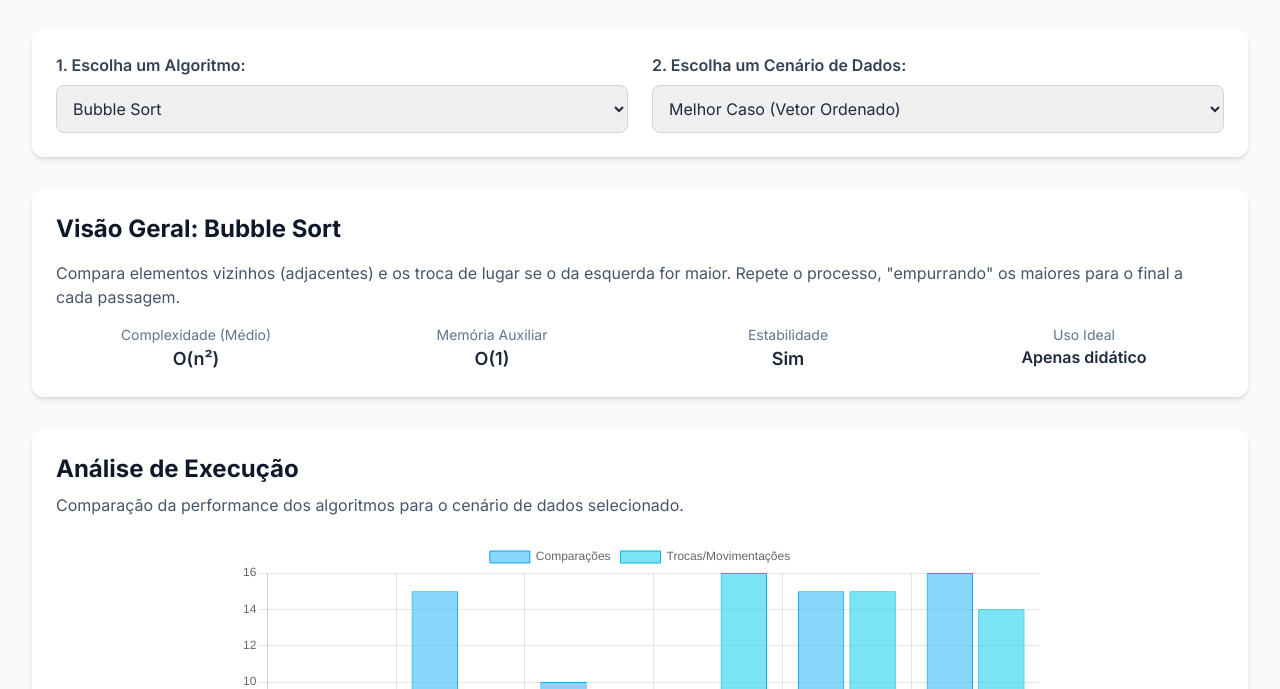
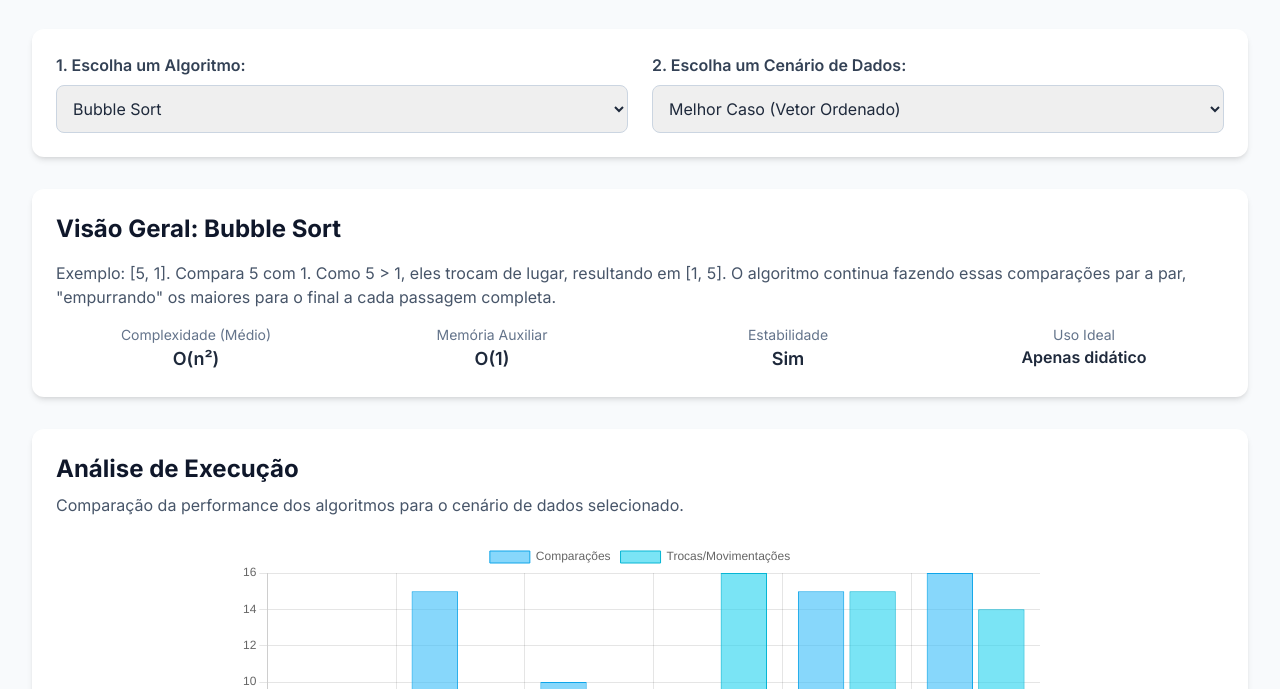
Before and after one commit to angelo-estanislau/Estudos-Algoritmos-de-Ordena-o, a plain HTML site: page index.html in a window 1280 px wide. Shown: the part 111-800 px from the top of the page. Drawn offline with nearby package versions, Linux system fonts and the light colour scheme.

Commit message:
Update index.html

```diff
--- a/index.html
+++ b/index.html
@@ -123,42 +123,42 @@
     <script>
         const algorithmData = {
             'Bubble Sort': {
-                idea: 'Compara elementos vizinhos (adjacentes) e os troca de lugar se o da esquerda for maior. Repete o processo, "empurrando" os maiores para o final a cada passagem.',
+                idea: 'Exemplo: [5, 1]. Compara 5 com 1. Como 5 > 1, eles trocam de lugar, resultando em [1, 5]. O algoritmo continua fazendo essas comparações par a par, "empurrando" os maiores para o final a cada passagem completa.',
                 complexity: 'O(n²)',
                 space: 'O(1)',
                 stability: 'Sim',
                 usecase: 'Apenas didático'
             },
             'Selection Sort': {
-                idea: 'Varre a lista para encontrar o índice do menor elemento. Ao final da varredura, troca esse menor com o elemento que está no início da parte não ordenada.',
+                idea: 'Exemplo: [5, 1, 4]. O algoritmo varre a lista inteira e descobre que 1 é o menor. Então, ele troca o 1 com o 5 (o primeiro elemento). A lista fica [1, 5, 4]. Na próxima passagem, ele ignora o 1 e repete o processo.',
                 complexity: 'O(n²)',
                 space: 'O(1)',
                 stability: 'Não',
                 usecase: 'Custo de escrita alto'
             },
             'Insertion Sort': {
-                idea: 'Pega um elemento (chave) e o compara com os da sub-lista ordenada à esquerda, deslocando os maiores para a direita até encontrar a posição correta para inserir a chave.',
+                idea: 'Exemplo: [5, 1, 4]. Pega o 1. Compara com 5. Como 1 < 5, o 5 é deslocado para a direita. O 1 é inserido no espaço aberto, ficando [1, 5, 4]. Depois, pega o 4. Compara com 5 (desloca), compara com 1 (para), e insere o 4.',
                 complexity: 'O(n²)',
                 space: 'O(1)',
                 stability: 'Sim',
                 usecase: 'Listas pequenas ou quase ordenadas'
             },
             'Merge Sort': {
-                idea: 'Divide o vetor ao meio recursivamente e depois combina (intercala) os sub-vetores, comparando o primeiro elemento de cada um e movendo o menor para o vetor auxiliar.',
+                idea: 'Exemplo: [5, 1, 4, 8]. Divide em [5, 1] e [4, 8]. Divide de novo em [5], [1] e [4], [8]. Agora, intercala: [1, 5] e [4, 8]. Finalmente, intercala as duas metades: compara 1 com 4 (pega 1), 5 com 4 (pega 4), 5 com 8 (pega 5), e pega o 8.',
                 complexity: 'O(n log n)',
                 space: 'O(n)',
                 stability: 'Sim',
                 usecase: 'Estabilidade e tempo garantido'
             },
             'Quick Sort': {
-                idea: 'Escolhe um "pivô". Compara cada elemento com o pivô e os troca de lado para particionar o vetor, colocando menores à esquerda e maiores à direita.',
+                idea: 'Exemplo: [5, 1, 7, 4] com pivô=4. Compara 5 com 4 (5>4). Compara 1 com 4 (1<4, troca com 5). Compara 7 com 4 (7>4). Ao final, o vetor é particionado em [1, 4, 7, 5], com os menores antes do 4.',
                 complexity: 'O(n log n)',
                 space: 'O(log n)',
                 stability: 'Não',
                 usecase: 'Ordenação geral em memória'
             },
             'Heap Sort': {
-                idea: 'Transforma o vetor em uma estrutura Max-Heap. Troca a raiz (maior elemento) com o último, diminui o heap e reconstrói a propriedade de heap.',
+                idea: 'Exemplo: [4, 1, 7]. Transforma em Max-Heap: [7, 1, 4]. Troca a raiz (7) com o último (4) -> [4, 1, 7]. Agora, considera o heap como [4, 1], reconstrói para [4, 1] e repete o processo.',
                 complexity: 'O(n log n)',
                 space: 'O(1)',
                 stability: 'Não',
```
